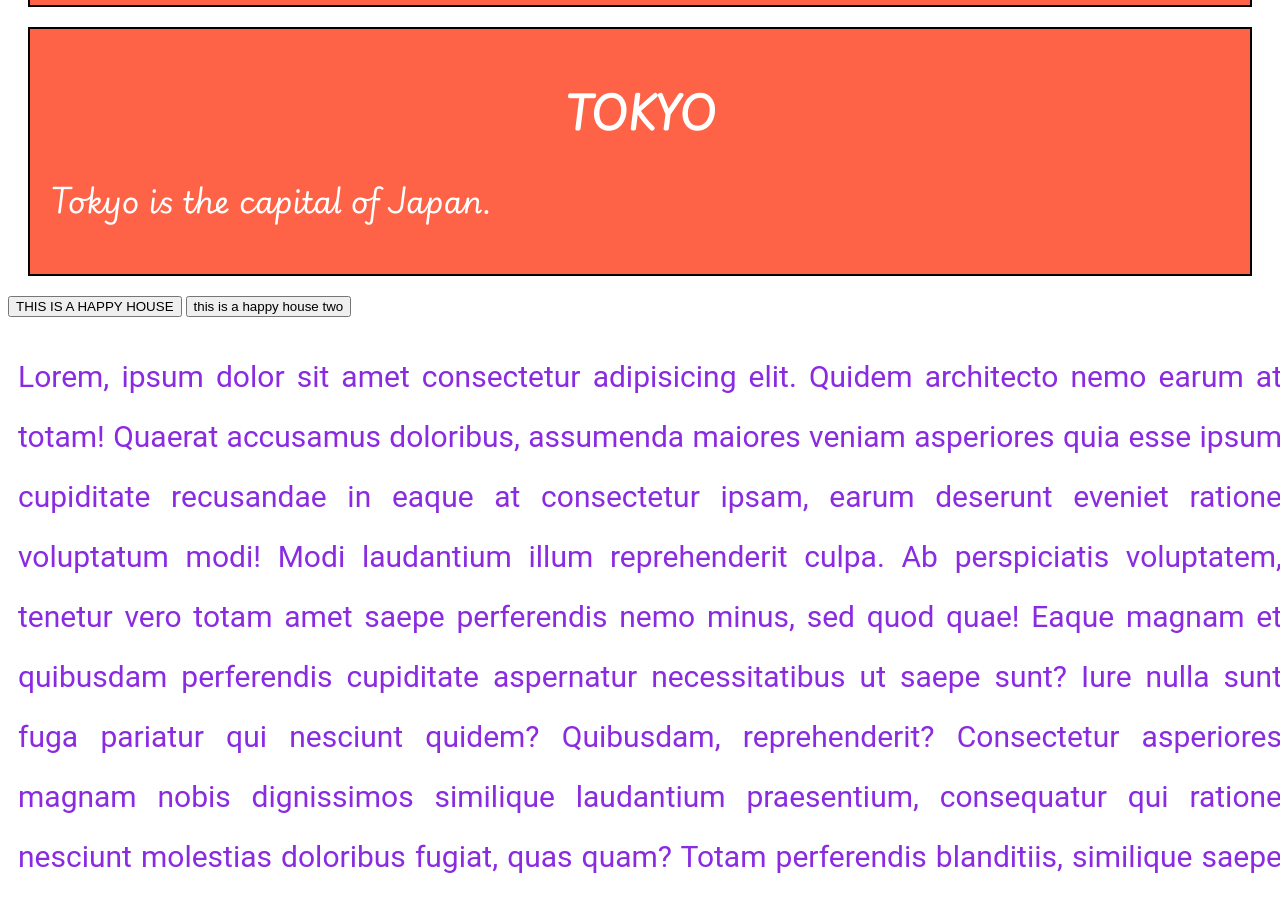
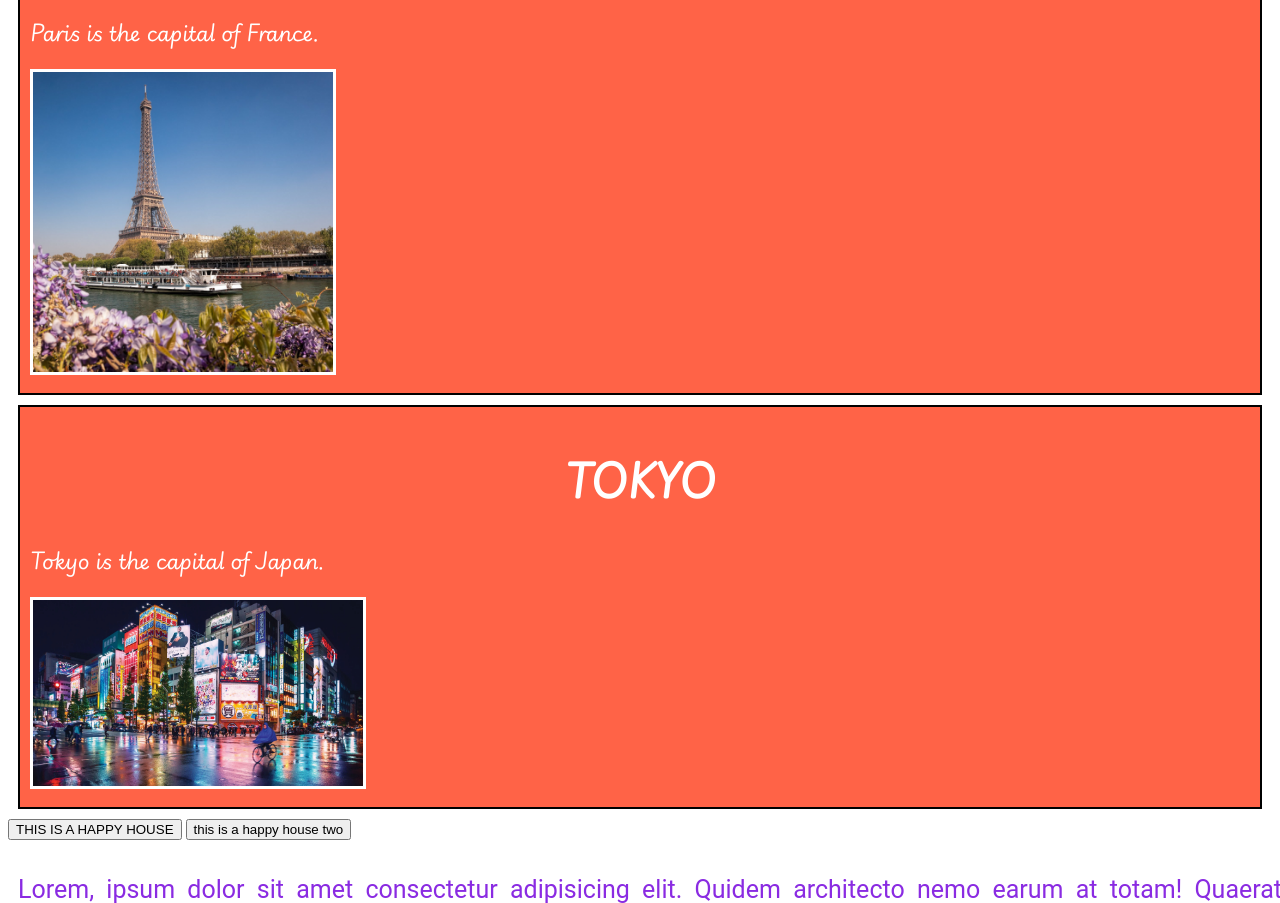
Before and after one commit to Rimus0cod/first-web-site, a plain HTML site: page index.html in a window 1280 px wide. Shown: the part 735-1638 px from the top of the page. Drawn offline with Linux system fonts and the light colour scheme.

Commit message:
Add img and change style.css

```diff
--- a/index.html
+++ b/index.html
@@ -16,16 +16,19 @@
     <div class="city">
       <h2>London</h2>
       <p>London is the capital of England.</p>
+      <img class="img1" src="/picrtures/Big-Ben-London.webp" alt="">
     </div>
 
     <div class="city">
       <h2>Paris</h2>
       <p>Paris is the capital of France.</p>
+      <img class="img2" src="./picrtures/caption.jpg" alt="">
     </div>
 
     <div class="city">
       <h2>Tokyo</h2>
       <p>Tokyo is the capital of Japan.</p>
+      <img class="img3" src="./picrtures/japan_tokyo_akihabara_AdobeStock_295310062_Editorial_Use_Only.webp" alt="">
     </div>
 
     <button id="btn-1">This is a happy house</button>
--- a/style.css
+++ b/style.css
@@ -9,17 +9,17 @@
 }
 
 .city {
-  font-size: 30px;
+  font-size: 20px;
   background-color: tomato;
   color: white;
   border: 2px solid black;
-  margin: 20px;
-  padding: 20px;
+  margin: 10px;
+  padding: 10px;
   font-family: "gbs";
 }
 .lorem {
   color: blueviolet;
-  font-size: 30px;
+  font-size: 25px;
   line-height: 2em;
   text-align: justify;
   width: 100%;
@@ -30,7 +30,7 @@
 
 h1 {
   text-transform: uppercase;
-  font-size: 55px;
+  font-size: 45px;
   line-height: 1.5em;
   color: rgb(241, 143, 51);
   text-align: center;
@@ -58,3 +58,16 @@ a {
   font-weight: bold;
   font-size: 40px;
 }
+
+.img1 {
+  width: 300px;
+  border: 3px solid rgb(255, 255, 255);
+}
+.img2 {
+  width: 300px;
+  border: 3px solid rgb(255, 255, 255);
+}
+.img3 {
+  width: 330px;
+  border: 3px solid rgb(255, 255, 255);
+}
```
Also changed, not shown: picrtures/Big-Ben-London.webp (added), picrtures/caption.jpg (added), picrtures/japan_tokyo_akihabara_AdobeStock_295310062_Editorial_Use_Only.webp (added).
